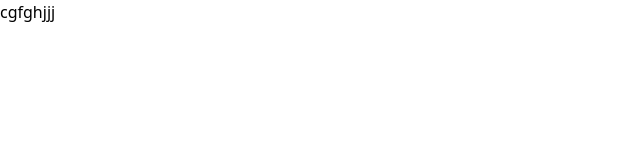
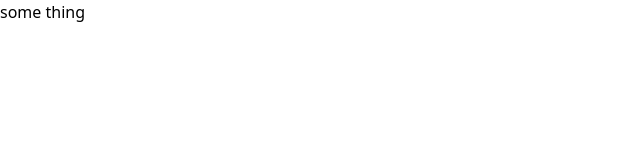
Before and after one commit to rincemathew/propertylookup, a React (Vite) app in the folder client/: page / in a window 1280 px wide. Shown: the top 160 px of the page, without its empty margins (0-640 px from the left). Built offline with nearby package versions, Linux system fonts and the light colour scheme.

Commit message:
route connected

```diff
--- a/client/src/App.jsx
+++ b/client/src/App.jsx
@@ -1,10 +1,22 @@
-// import React from 'react';
+import { BrowserRouter, Routes, Route } from 'react-router-dom'
+import { Home } from './pages/Home';
+import { SignIn } from './pages/SignIn';
+import { SignUp } from './pages/SignUp';
+import { About } from './pages/About';
+import { Profile } from './pages/Profile';
+
 
 const App = () => {
   return (
-    <>
-    <h1 className="text-red-400">cgfghjjj</h1>
-    </>
+    <BrowserRouter>
+    <Routes>
+      <Route path='/' element={<Home/>}/>
+      <Route path='/sign-in' element={<SignIn/>}/>
+      <Route path='/sign-up' element={<SignUp/>}/>
+      <Route path='/about' element={<About/>}/>
+      <Route path='/profile' element={<Profile/>}/>
+    </Routes>
+    </BrowserRouter>
   );
 };
 
--- /dev/null
+++ b/client/src/pages/About.jsx
@@ -0,0 +1,7 @@
+// import React from 'react'
+
+export const About = () => {
+  return (
+    <div>About</div>
+  )
+}
--- a/client/src/pages/Home.pages.jsx
+++ b/client/src/pages/Home.jsx
@@ -2,6 +2,6 @@
 
 export const Home = () => {
   return (
-    <div>Home.pages</div>
+    <div>some thing</div>
   )
 }
--- /dev/null
+++ b/client/src/pages/Profile.jsx
@@ -0,0 +1,7 @@
+// import React from 'react'
+
+export const Profile = () => {
+  return (
+    <div>Profile</div>
+  )
+}
--- a/client/src/pages/Signin.pages.jsx
+++ b/client/src/pages/SignIn.jsx
@@ -1,6 +1,6 @@
 // import React from 'react'
 
-export const Signin = () => {
+export const SignIn = () => {
   return (
     <div>Signin.pages</div>
   )
--- /dev/null
+++ b/client/src/pages/SignUp.jsx
@@ -0,0 +1,7 @@
+// import React from 'react'
+
+export const SignUp = () => {
+  return (
+    <div>Signout</div>
+  )
+}
```
Also changed, not shown: 1 other file (tests, documents, lock files or other folders).
